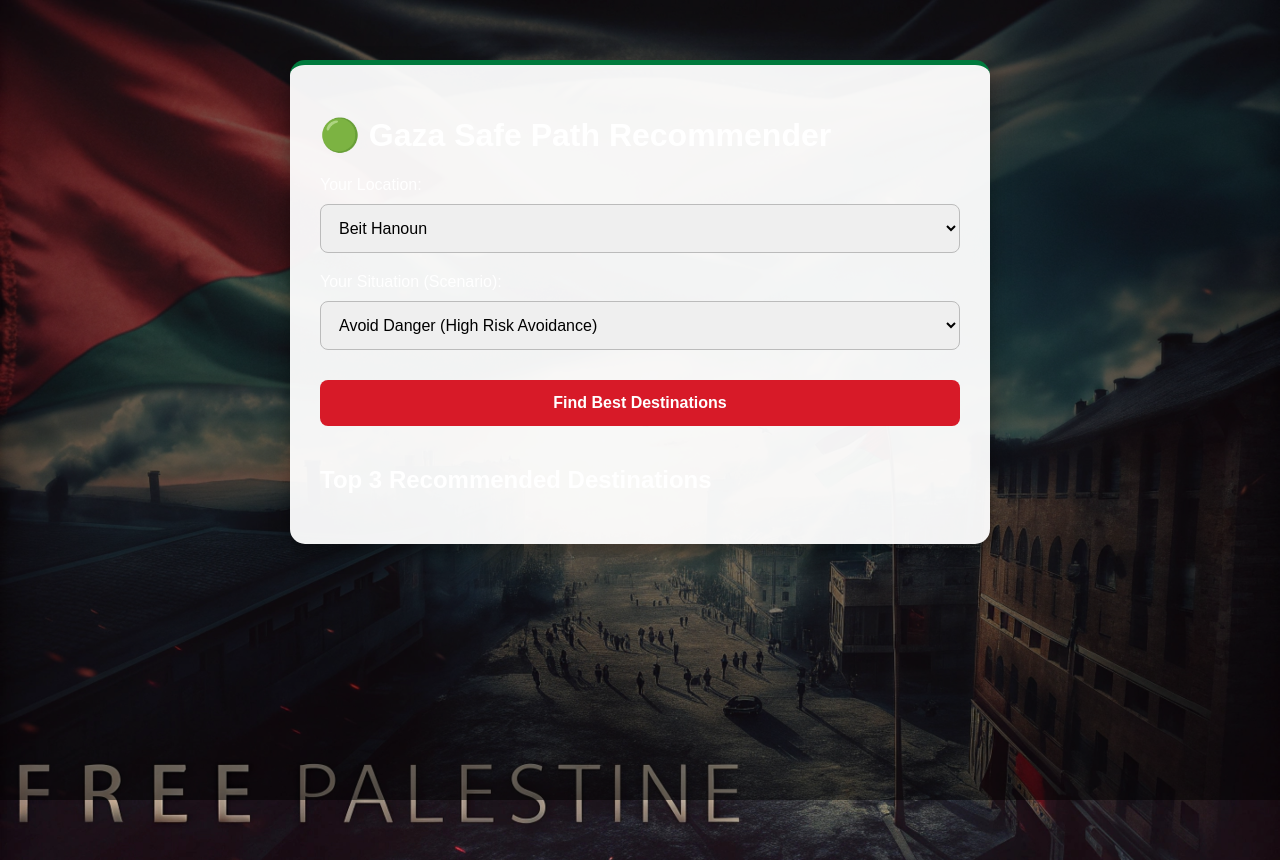
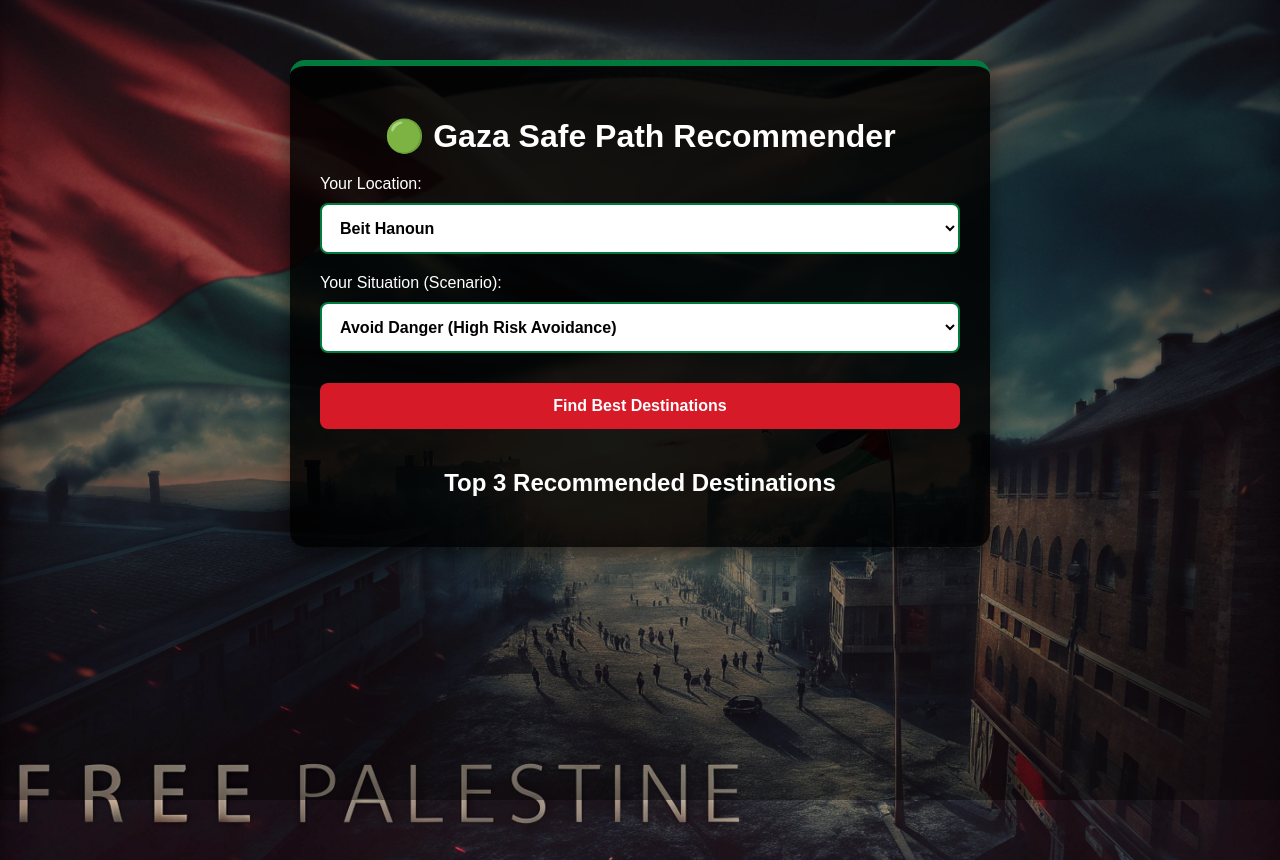
Before and after one commit to houssinekhlif/Gazans-Evacuation-Optimal-Route-Finder, a Flask app: page / in a window 1280 px wide. Run offline with Flask 3, Linux system fonts and the light colour scheme.

Commit message:
Update style.css

```diff
--- a/static/style.css
+++ b/static/style.css
@@ -3,7 +3,7 @@
 /* ======================== */
 body {
     font-family: 'Arial', sans-serif;
-    background-image: url("../images/palestine.jpg");
+    background-image: url("images/palestine.jpg"); /* make sure the path is correct */
     background-size: cover;
     background-repeat: no-repeat;
     background-position: center;
@@ -20,25 +20,26 @@ body::before {
     position: fixed;
     top: 0; left: 0;
     width: 100%; height: 100%;
-    background: rgba(0,0,0,0.5);
+    background: rgba(0, 0, 0, 0.4); /* slightly dark overlay */
     z-index: -1;
 }
 
 /* ======================== */
-/* CONTAINER / CARD STYLING */
+/* CONTAINER STYLING */
 /* ======================== */
 .container {
     width: 50%;
     margin: 60px auto;
-    background: rgba(255,255,255,0.95); /* semi-transparent white */
+    background: rgba(0, 0, 0, 0.85); /* dark semi-transparent container */
+    color: #fff; /* text inside container is white */
     padding: 30px;
     border-radius: 15px;
-    box-shadow: 0 8px 20px rgba(0,0,0,0.4);
-    border-top: 5px solid #007A3D; /* green top border for Palestine theme */
+    box-shadow: 0 8px 25px rgba(0,0,0,0.6);
+    border-top: 6px solid #007A3D; /* green top border */
 }
 
 /* ======================== */
-/* FORM ELEMENTS */
+/* FORM ELEMENTS STYLING */
 /* ======================== */
 select, button {
     width: 100%;
@@ -48,6 +49,20 @@ select, button {
     border-radius: 8px;
     border: 1px solid #bbb;
     font-size: 16px;
+    font-weight: bold;
+}
+
+/* SELECT DROPDOWN COLORS */
+select {
+    background: #fff;
+    color: #000;
+    border: 2px solid #007A3D; /* green border */
+    cursor: pointer;
+}
+
+select:focus {
+    outline: none;
+    border-color: #D71A28; /* red focus */
 }
 
 /* ======================== */
@@ -59,11 +74,13 @@ button {
     border: none;
     font-weight: bold;
     cursor: pointer;
-    transition: 0.3s;
+    transition: all 0.3s ease;
 }
 
 button:hover {
     background: #9E141F; /* darker red on hover */
+    transform: translateY(-2px);
+    box-shadow: 0 5px 15px rgba(0,0,0,0.4);
 }
 
 /* ======================== */
@@ -74,18 +91,18 @@ button:hover {
 }
 
 .card {
-    background: rgba(0,0,0,0.8); /* dark semi-transparent card */
-    color: white;
+    background: rgba(255, 255, 255, 0.95); /* light card for readability */
+    color: #000; /* dark text on light card */
     padding: 20px;
     border-radius: 12px;
     margin-bottom: 15px;
-    border-left: 5px solid #007A3D; /* green accent */
+    border-left: 6px solid #007A3D; /* green accent */
     transition: transform 0.2s, box-shadow 0.2s;
 }
 
 .card:hover {
     transform: translateY(-3px);
-    box-shadow: 0 10px 20px rgba(0,0,0,0.5);
+    box-shadow: 0 10px 20px rgba(0,0,0,0.4);
 }
 
 .card h3 {
@@ -106,3 +123,19 @@ button:hover {
         padding: 20px;
     }
 }
+
+/* ======================== */
+/* OPTIONAL EXTRA STYLING */
+/* ======================== */
+h1, h2 {
+    color: #fff; /* white headings for visibility on dark overlay */
+    text-align: center;
+    margin-bottom: 20px;
+}
+
+hr {
+    border: 0;
+    height: 1px;
+    background: #007A3D; /* green separator */
+    margin: 15px 0;
+}
```
